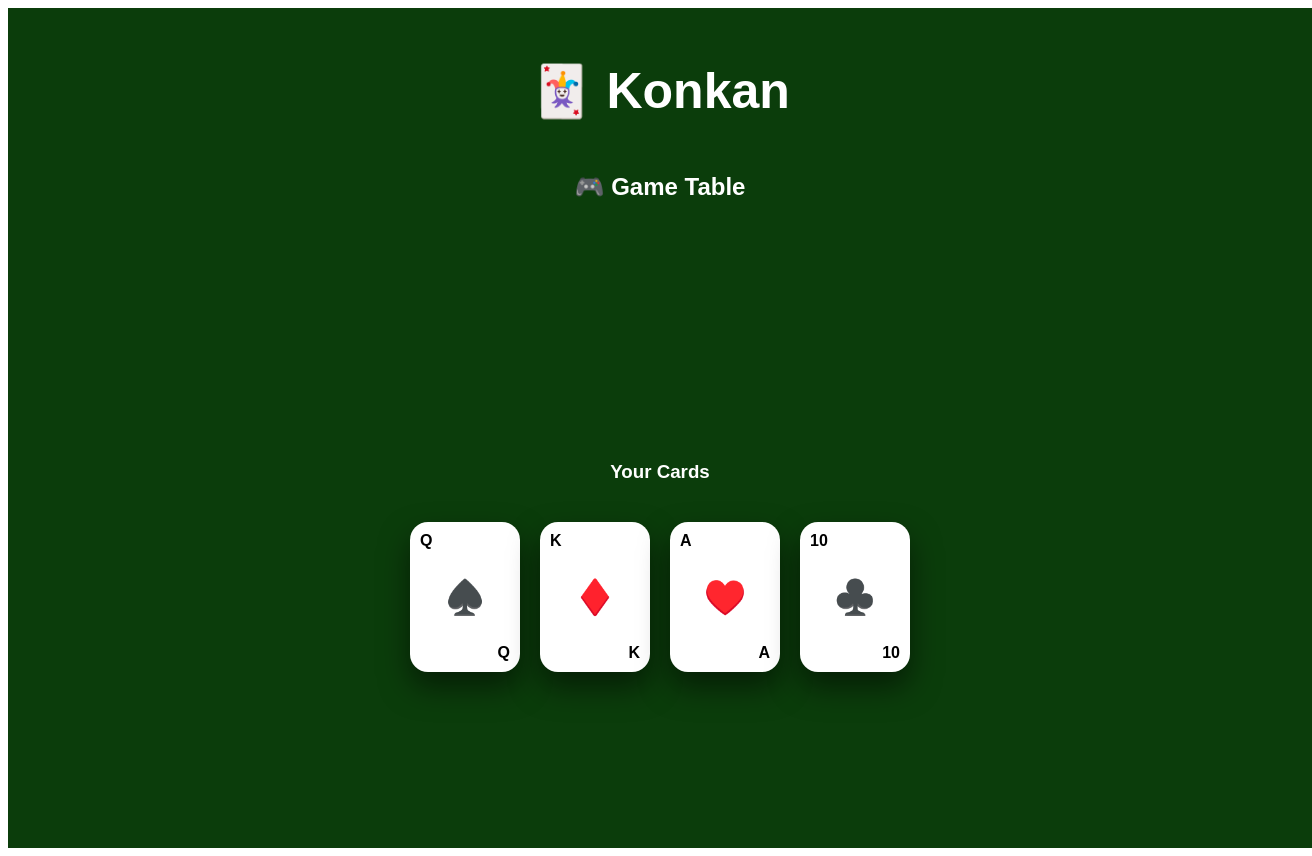
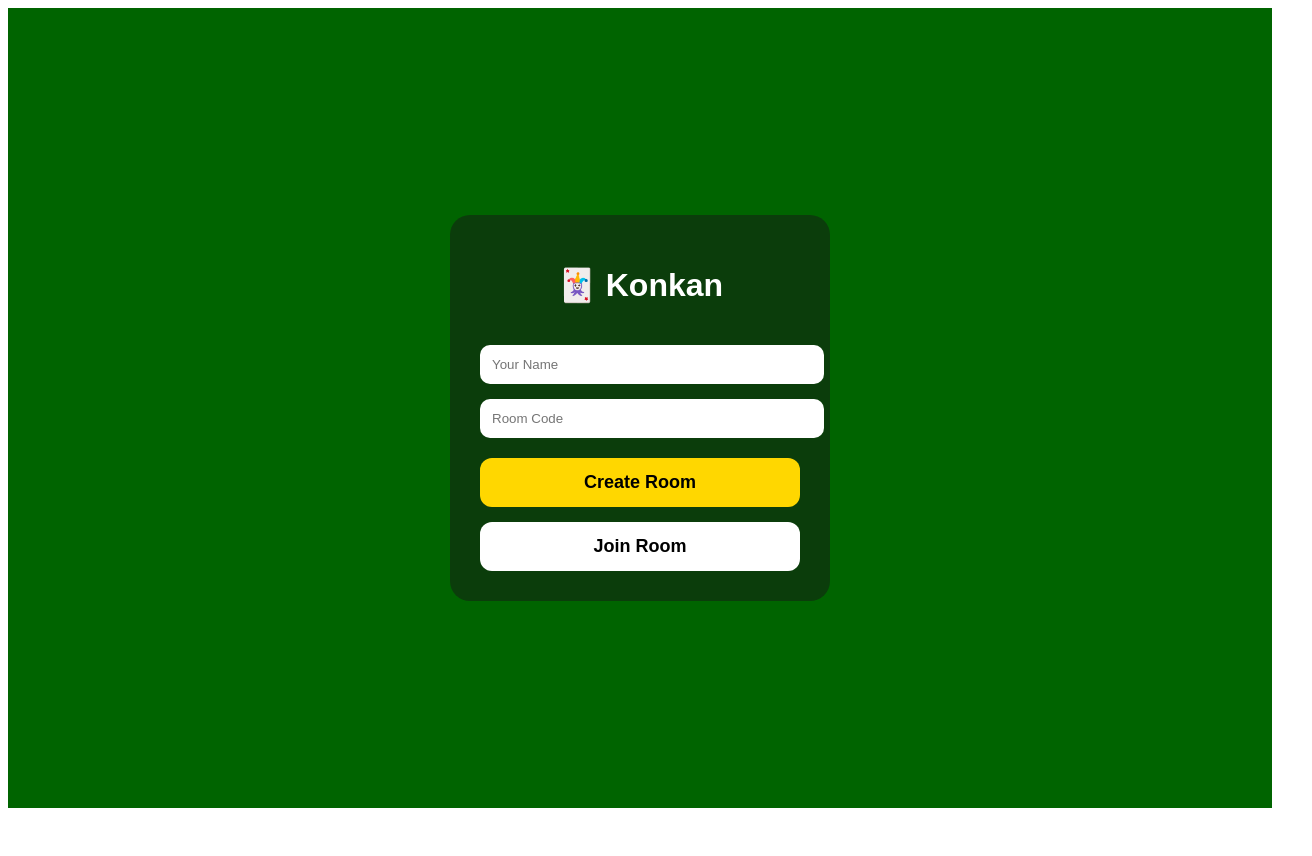
Before and after one commit to muhammedmustafamuhammed831-png/bingo-royal, a React (Vite) app: page / in a window 1280 px wide. Shown: the whole page, 1312 px wide, since content can reach past the window. After the commit the page ends 816 px from the top, so only its background shows below. Built offline with nearby package versions, Linux system fonts and the light colour scheme.

Commit message:
Refactor main.jsx to use App component and Firebase

```diff
--- a/src/main.jsx
+++ b/src/main.jsx
@@ -1,150 +1,25 @@
-import React, { useState } from 'react'
-import ReactDOM from 'react-dom/client'
+import React from "react";
+import ReactDOM from "react-dom/client";
+import App from "./App";
 
-function Card({ suit, value, onClick }) {
-  return (
-    <div
-      onClick={onClick}
-      style={{
-        width:'90px',
-        height:'130px',
-        background:'white',
-        borderRadius:'18px',
-        color:'black',
-        display:'flex',
-        flexDirection:'column',
-        justifyContent:'space-between',
-        padding:'10px',
-        fontWeight:'bold',
-        boxShadow:'0 15px 30px rgba(0,0,0,0.5)',
-        cursor:'pointer',
-        transition:'0.2s',
-      }}
-    >
-      <span>{value}</span>
+import { initializeApp } from "firebase/app";
 
-      <span style={{
-        fontSize:'34px',
-        textAlign:'center'
-      }}>
-        {suit}
-      </span>
+const firebaseConfig = {
+  apiKey: "AIzaSyCG4cUcG04E1f2moCnmEwG1UiUwHdHuUrs",
+  authDomain: "konkan-fc43e.firebaseapp.com",
+  projectId: "konkan-fc43e",
+  storageBucket: "konkan-fc43e.firebasestorage.app",
+  messagingSenderId: "707049357885",
+  appId: "1:707049357885:web:f0dab6834d2c4600846054",
+  measurementId: "G-E0Y2RRPVKX"
+};
 
-      <span style={{
-        textAlign:'right'
-      }}>
-        {value}
-      </span>
-    </div>
-  )
-}
+initializeApp(firebaseConfig);
 
-function GameTable() {
+console.log("Firebase Connected");
 
-  const [playerCards, setPlayerCards] = useState([
-    { suit:'♠️', value:'Q' },
-    { suit:'♦️', value:'K' },
-    { suit:'♥️', value:'A' },
-    { suit:'♣️', value:'10' }
-  ])
-
-  const [tableCards, setTableCards] = useState([])
-
-  const playCard = (index) => {
-
-    const selected = playerCards[index]
-
-    setTableCards([...tableCards, selected])
-
-    const newCards = [...playerCards]
-    newCards.splice(index, 1)
-
-    setPlayerCards(newCards)
-  }
-
-  return (
-    <div style={{
-      width:'100%',
-      minHeight:'100vh',
-      background:'#0b3d0b',
-      color:'white',
-      display:'flex',
-      flexDirection:'column',
-      alignItems:'center',
-      padding:'20px',
-      fontFamily:'sans-serif'
-    }}>
-
-      <h1 style={{
-        fontSize:'50px'
-      }}>
-        🃏 Konkan
-      </h1>
-
-      <h2 style={{
-        marginTop:'20px'
-      }}>
-        🎮 Game Table
-      </h2>
-
-      <div style={{
-        marginTop:'40px',
-        minHeight:'160px',
-        width:'100%',
-        display:'flex',
-        justifyContent:'center',
-        gap:'20px',
-        flexWrap:'wrap'
-      }}>
-        {
-          tableCards.map((card, index) => (
-            <Card
-              key={index}
-              suit={card.suit}
-              value={card.value}
-            />
-          ))
-        }
-      </div>
-
-      <h3 style={{
-        marginTop:'40px'
-      }}>
-        Your Cards
-      </h3>
-
-      <div style={{
-        display:'flex',
-        gap:'20px',
-        marginTop:'20px',
-        flexWrap:'wrap',
-        justifyContent:'center'
-      }}>
-        {
-          playerCards.map((card, index) => (
-            <Card
-              key={index}
-              suit={card.suit}
-              value={card.value}
-              onClick={() => playCard(index)}
-            />
-          ))
-        }
-      </div>
-
-      {
-        playerCards.length === 0 && (
-          <h1 style={{
-            marginTop:'50px',
-            color:'gold'
-          }}>
-            🏆 You Win!
-          </h1>
-        )
-      }
-
-    </div>
-  )
-}
-
-ReactDOM.createRoot(document.getElementById('root')).render(<GameTable />)
+ReactDOM.createRoot(document.getElementById("root")).render(
+  <React.StrictMode>
+    <App />
+  </React.StrictMode>
+);
```
